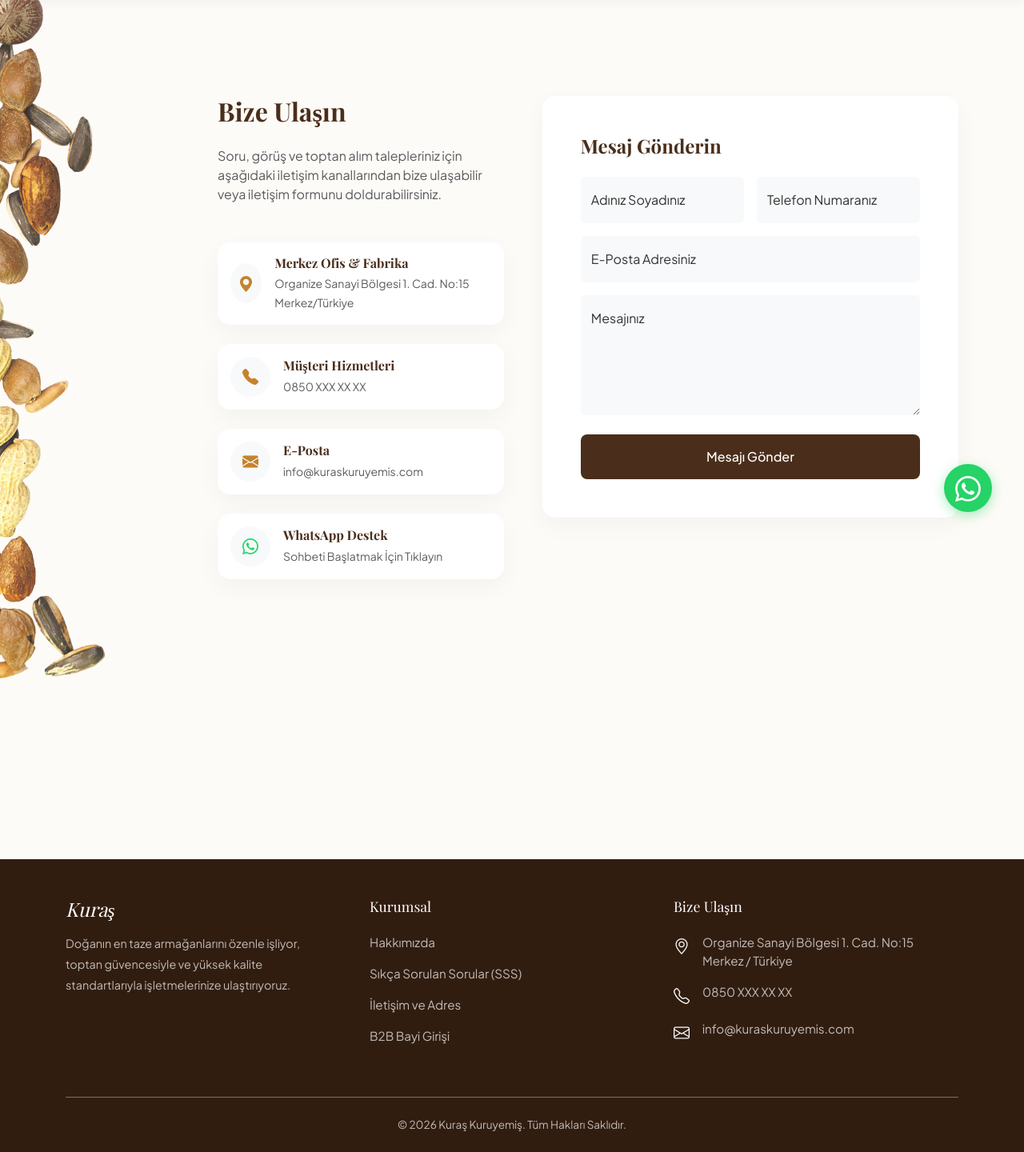
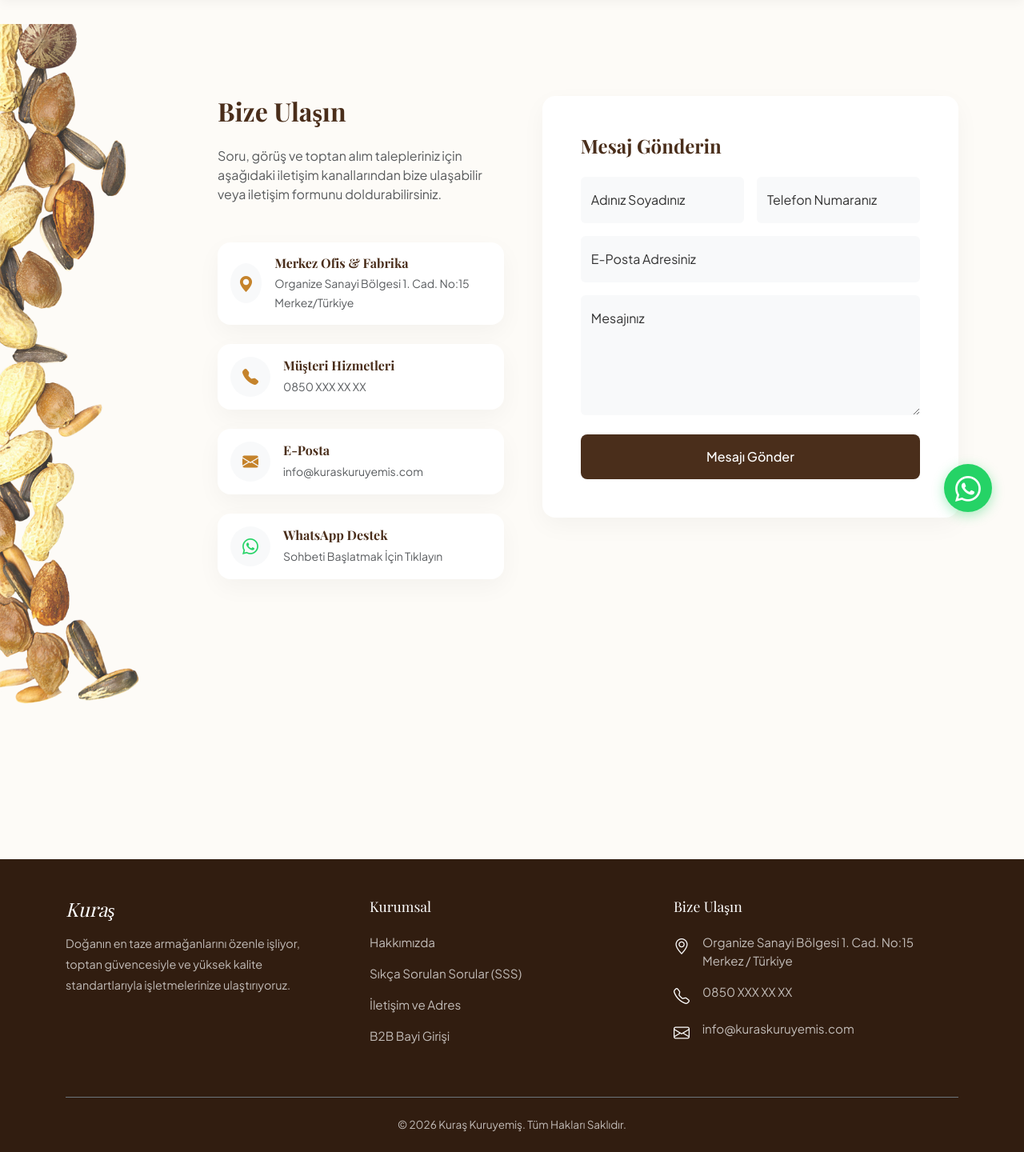
Before and after one commit to strip43weathers/kuraskuruyemis, a Django app: page /iletisim/ in a window 1280 px wide. Shown: the part 120-1560 px from the top of the page at 80% size. Run offline with Django 5.2, Linux system fonts and the light colour scheme; data that the repository does not hold is empty; some web fonts are replaced.

Commit message:
tasarim8

```diff
--- a/templates/public_base.html
+++ b/templates/public_base.html
@@ -15,9 +15,9 @@
 
     <style>
         :root {
-            --brand-primary: #4A2E1B; /* Koyu Kahve / Premium Kuruyemiş Rengi */
-            --brand-accent: #C5832B; /* Altın/Hardal Vurgu */
-            --bg-color: #FDFBF7; /* Sıcak Kırık Beyaz */
+            --brand-primary: #4A2E1B;
+            --brand-accent: #C5832B;
+            --bg-color: #FDFBF7;
             --text-main: #333333;
         }
 
@@ -29,6 +29,8 @@
             display: flex;
             flex-direction: column;
             min-height: 195vh;
+            /* YENİ: Absolute elemanın sayfaya göre konumlanması için */
+            position: relative;
         }
 
         h1, h2, h3, h4, h5, h6, .brand-font {
@@ -76,8 +78,16 @@
             color: rgba(255, 255, 255, 0.7) !important;
         }
 
-        /* Bg Image Styling */
-        .bg-nuts-container { position: absolute; top: -24px; left: -112px; z-index: 0; opacity: 0.8; pointer-events: none; }
+        /* YENİ: Ekrana değil sayfaya yapışan mutlak görsel */
+        .bg-nuts-container {
+            position: absolute;
+            top: 150px;
+            left: 0;
+            z-index: 0;
+            opacity: 0.8;
+            pointer-events: none;
+        }
+
         .content-wrapper { z-index: 1; position: relative; }
         .hover-white:hover { color: #fff !important; transition: 0.3s; }
 
@@ -111,6 +121,7 @@
             background-color: #fff !important;
             box-shadow: 0 2px 15px rgba(0,0,0,0.05);
             transition: all 0.3s ease;
+            z-index: 1050;
         }
 
         .nav-link {
@@ -147,7 +158,6 @@
         .search-box input { background: transparent; border: none; box-shadow: none; font-size: 0.95rem; }
         .search-box input:focus { outline: none; box-shadow: none; }
 
-        /* Mobilde arama çubuğunu ve menüyü daha düzgün gösterir */
         @media (max-width: 991.98px) {
             .navbar-collapse {
                 background: #fff;
@@ -228,13 +238,14 @@
         </div>
     </nav>
 
+    <div class="bg-nuts-container d-none d-lg-block">
+        <img src="{% static 'img/bg-nuts.png' %}" alt="Kuruyemiş" style="width: 200px; mix-blend-mode: multiply;">
+    </div>
+
     <div class="container pb-5 content-wrapper flex-grow-1 mt-4">
         <div class="row">
-            <div class="col-lg-2 d-none d-lg-block position-relative">
-                <div class="bg-nuts-container">
-                    <img src="{% static 'img/bg-nuts.png' %}" alt="Kuruyemiş" style="width: 200px; mix-blend-mode: multiply;">
-                </div>
-            </div>
+            <div class="col-lg-2 d-none d-lg-block position-relative"></div>
+
             <div class="col-lg-10">
                 {% block content %}{% endblock %}
             </div>
```
